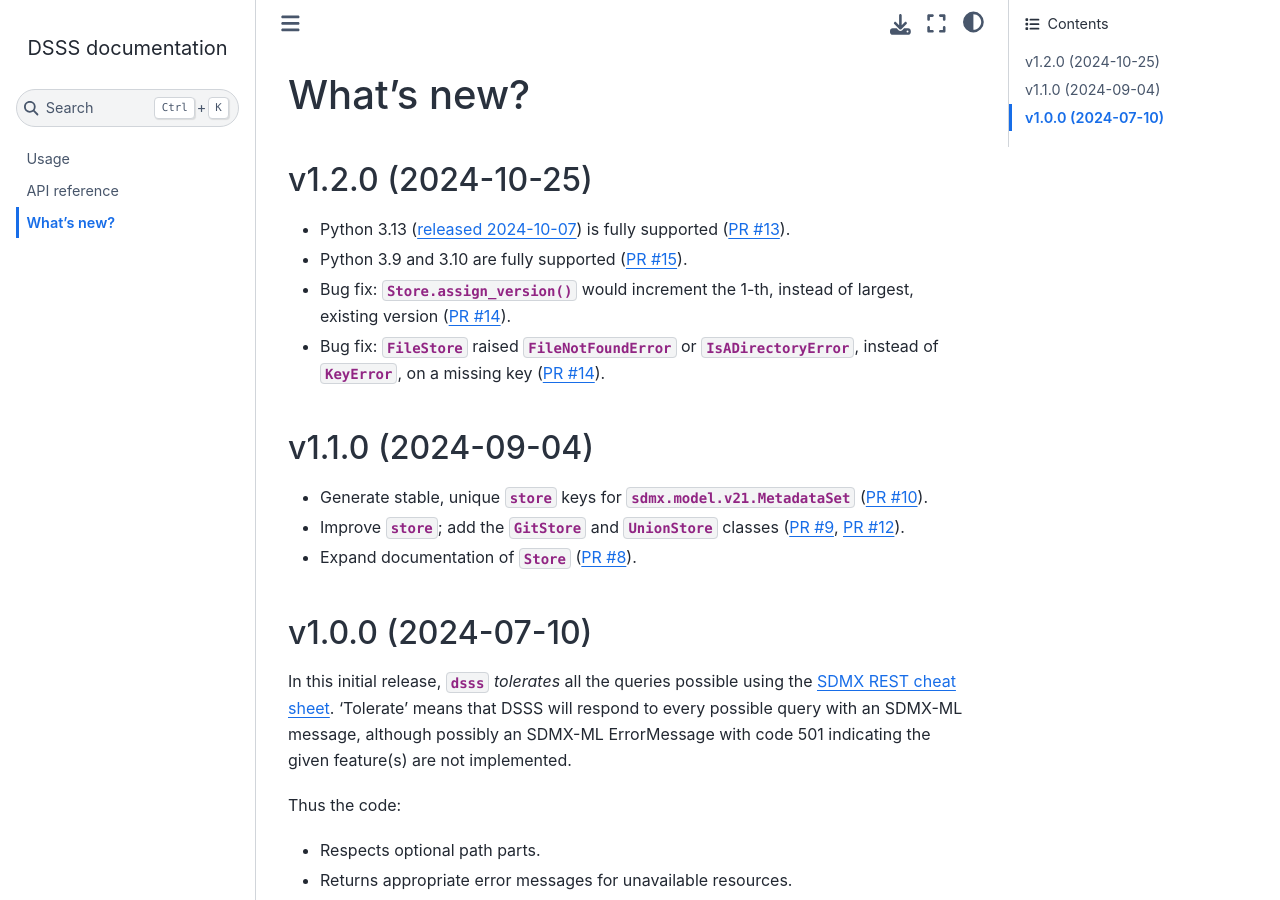
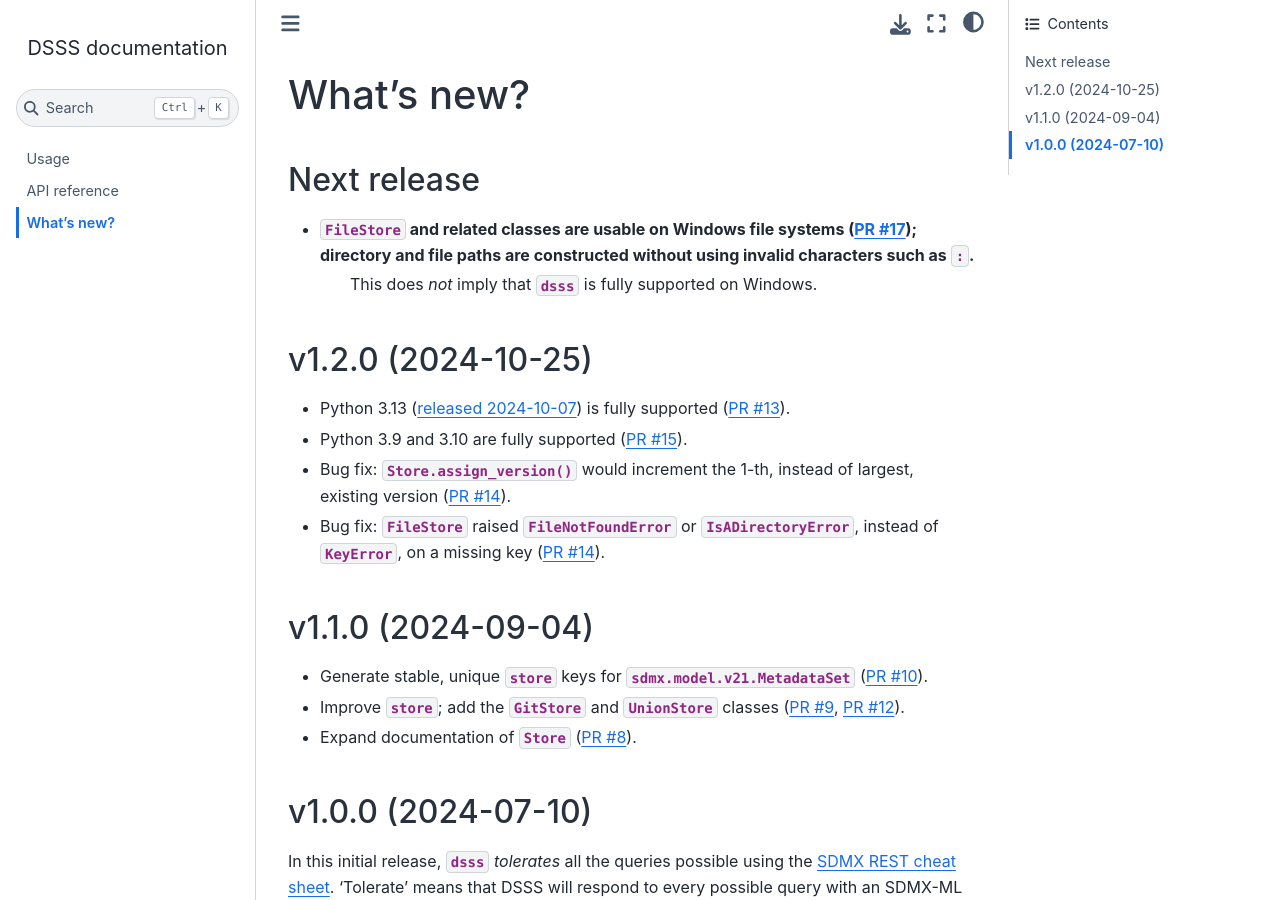
Before and after one commit to khaeru/dsss, a Sphinx documentation site: the page built from doc/whatsnew.rst, in a window 1280 px wide and 900 px high. Built offline with Sphinx 7.4.7 and the Sphinx Book theme 1.1.4, drawn with Linux system fonts in a browser that asks for light colours.

Commit message:
Add #17 to doc/whatsnew

```diff
--- a/doc/whatsnew.rst
+++ b/doc/whatsnew.rst
@@ -1,8 +1,11 @@
 What's new?
 ***********
 
-.. Next release
-.. ============
+Next release
+============
+
+- :class:`.FileStore` and related classes are usable on Windows file systems (:pull:`17`); directory and file paths are constructed without using invalid characters such as ``:``.
+   This does *not* imply that :mod:`dsss` is fully supported on Windows.
 
 v1.2.0 (2024-10-25)
 ===================
```
